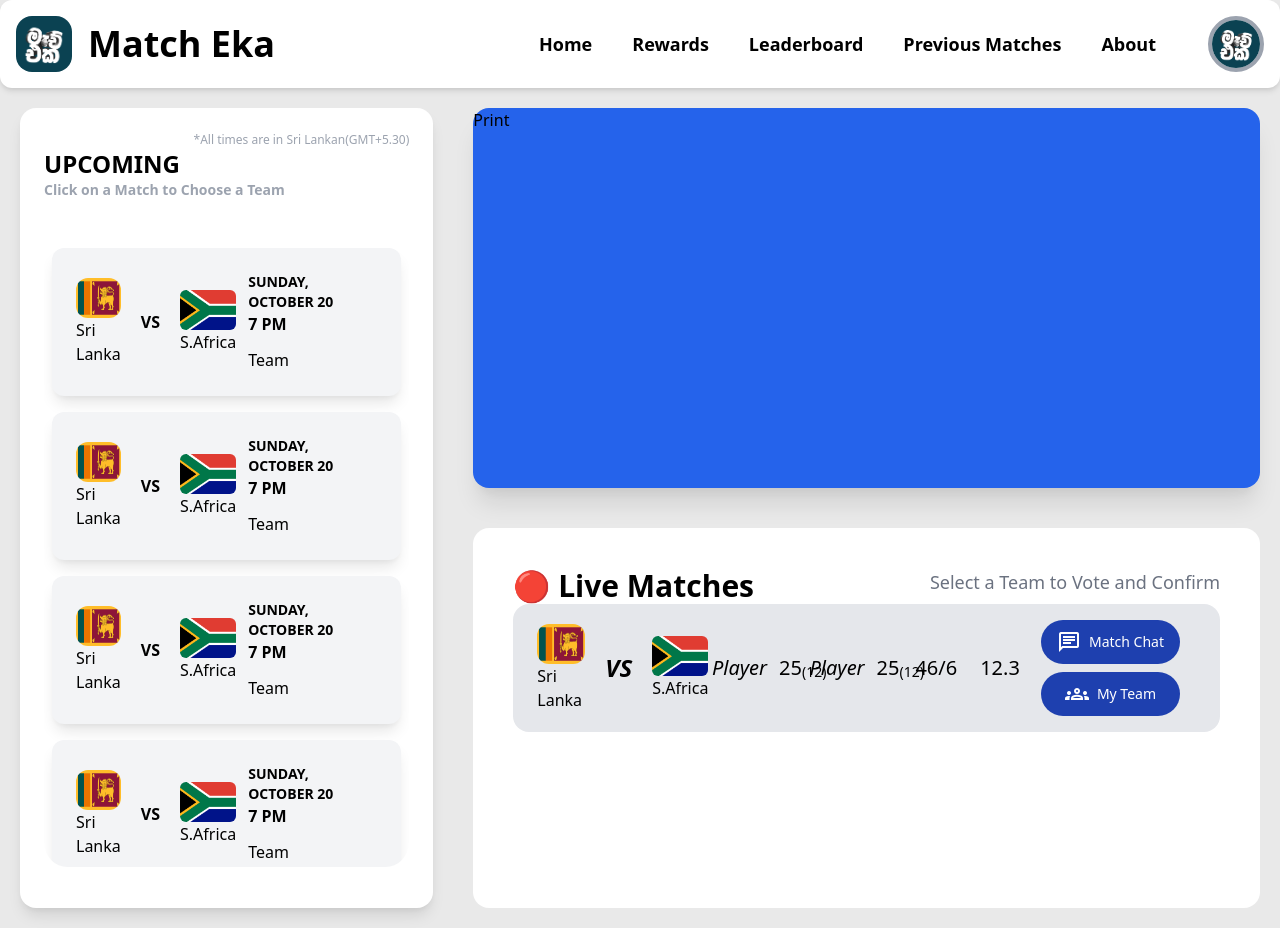
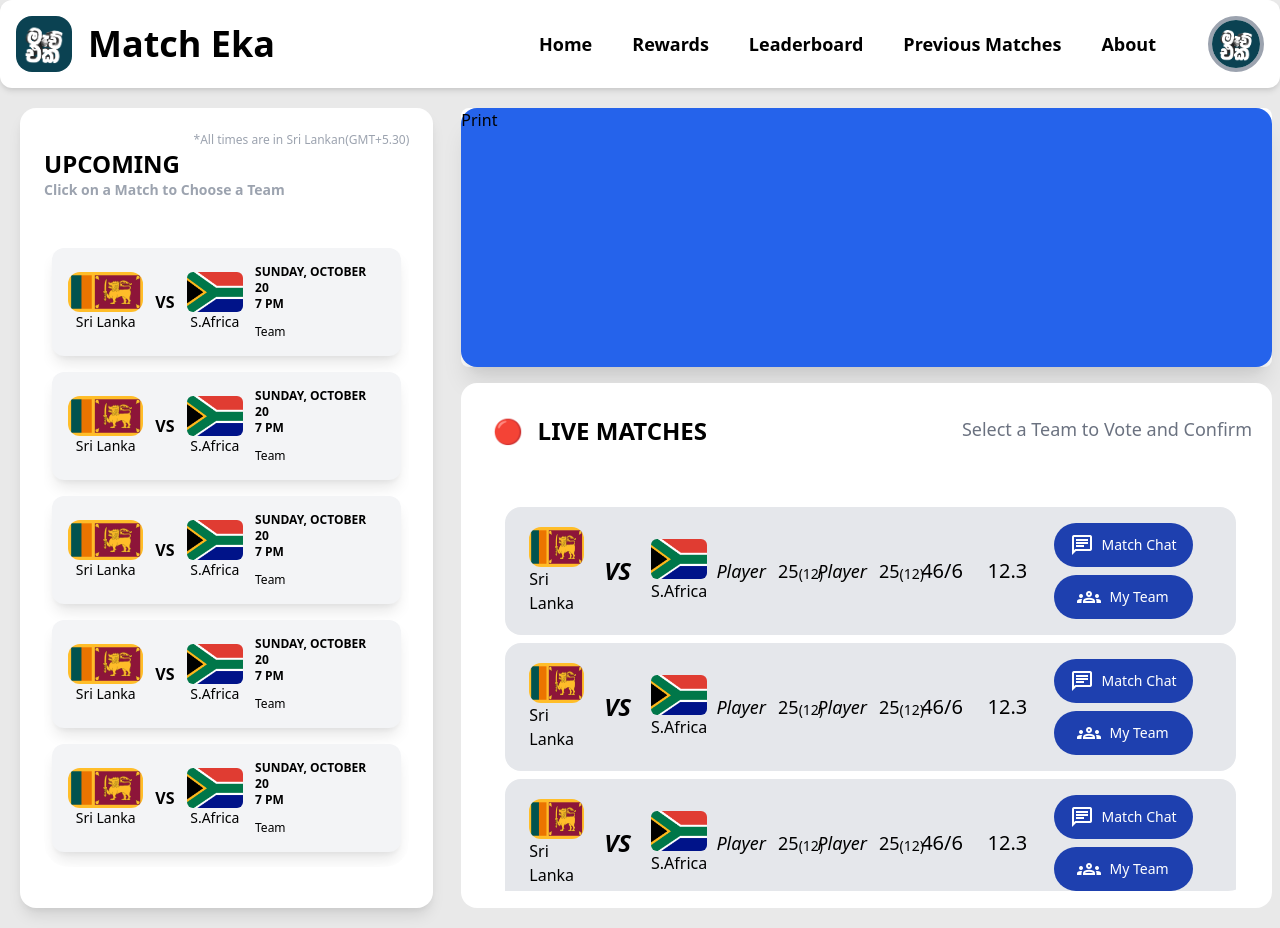
Before and after one commit to SeyCompLk/MatchEka-Website, a React (Create React App) app: page / in a window 1280 px wide. Built offline with nearby package versions, Linux system fonts and the light colour scheme.

Commit message:
Added Live Match SCroll Effect

```diff
--- a/src/components/Home/AddSlide.tsx
+++ b/src/components/Home/AddSlide.tsx
@@ -112,7 +112,7 @@ export const Card = () => {
 
 const AddSlide: React.FC = () => {
   return (
-    <div className="h-full w-full rounded-2xl shadow-xl bg-blue-600">
+    <div className="flex h-full w-full rounded-2xl shadow-xl bg-blue-600">
       Print
     </div>
   );
--- a/src/components/Home/LiveMatchList.tsx
+++ b/src/components/Home/LiveMatchList.tsx
@@ -4,10 +4,10 @@ import SLF from "./SL.jpg";
 import CHAT_ICO from "../../assets/icons/chat-ico.png";
 import GROUP_ICO from "../../assets/icons/group-ico.png";
 
-const LiveMatchTile: React.FC = () => {
+export const LiveMatchTile: React.FC = () => {
   return (
     <div>
-      <div className="rounded-2xl bg-gray-200 w-full h-full p-3">
+      <div className="rounded-2xl bg-gray-200 w-full h-full p-3 m-2">
         <div className="grid grid-cols-7">
           <div className="col-start-1 col-span-2 flex justify-between p-3 px-5 lg:p-2 lg:px-3">
             <div className="flex flex-wrap content-center">
@@ -33,13 +33,13 @@ const LiveMatchTile: React.FC = () => {
             </div>
           </div>
           <div className="flex col-start-3 items-center font-medium justify-center">
-            <span className="font-light text-xl italic mr-3">Player</span>
-            <span className="text-xl">25</span>{" "}
+            <span className="font-light xl:text-lg 2xl:text-xl italic mr-3">Player</span>
+            <span className="xl:text-lg 2xl:text-xl">25</span>{" "}
             <sub className="text-sm font-extralight">(12)</sub>
           </div>
           <div className="flex col-start-4 items-center font-medium justify-center">
-            <span className="font-light text-xl italic mr-3">Player</span>
-            <span className="text-xl">25</span>{" "}
+            <span className="font-light xl:text-lg 2xl:text-xl italic mr-3">Player</span>
+            <span className="xl:text-lg 2xl:text-xl">25</span>{" "}
             <sub className="text-sm font-extralight">(12)</sub>
           </div>
           <div className="flex col-start-5 items-center font-medium justify-center">
@@ -68,16 +68,35 @@ const LiveMatchTile: React.FC = () => {
 
 const LiveMatchList: React.FC = () => {
   return (
-    <div className="rounded-2xl bg-white w-full h-full p-10">
-      <div className="w-full inline-flex justify-between">
-        <h1 className="col-start-1 text-3xl">
-          🔴<span className="font-bold"> Live Matches</span>
-        </h1>
-        <h6 className="col-start-2 text-gray-500 text-lg">
-          Select a Team to Vote and Confirm
-        </h6>
+    <div className="lg:h-full">
+      <div className="relative rounded-2xl bg-white w-full h-full p-5">
+        <div className="relative w-full pt-3 pl-3 inline-flex justify-between">
+          <h1 className="text-2xl">
+            🔴<span className="font-bold pl-2"> LIVE MATCHES</span>
+          </h1>
+          <h6 className="text-gray-500 text-lg">
+            Select a Team to Vote and Confirm
+          </h6>
+        </div>
+        <div className="relative mt-10 block p-3 overflow-y-scroll h-5/6 rounded-3xl px-4 pr-6 pb-1 scrollbar-thin scrollbar-track-white scrollbar-thumb-gray-400">
+          <LiveMatchTile/>
+          <LiveMatchTile/>
+          <LiveMatchTile/>
+          <LiveMatchTile/>
+          <LiveMatchTile/>
+        </div>
       </div>
-      <LiveMatchTile />
+      <div className="lg:hidden rounded-2xl bg-white w-full h-full p-10">
+        <div className="w-full">
+          <h1 className="col-start-1 text-lg">
+            <span className="text-lg">🔴</span> <span className="font-bold"> Live Matches</span>
+          </h1>
+          <h6 className="col-start-2 text-gray-500 text-lg">
+            Select a Team to Vote and Confirm
+          </h6>
+        </div>
+        <LiveMatchTile/>
+      </div>
     </div>
   );
 };
--- a/src/components/Home/UpcomingMatchList.tsx
+++ b/src/components/Home/UpcomingMatchList.tsx
@@ -13,25 +13,16 @@ const UpcomingMatches: React.FC = () => {
           Click on a Match to Choose a Team
         </p>
       </div>
-      <div className="mt-10 relative overflow-y-scroll overflow-x-visible h-5/6 rounded-3xl px-2 scrollbar-thin scrollbar-track-white scrollbar-thumb-gray-400">
+      <div className="block mt-10 relative overflow-y-scroll overflow-x-visible h-5/6 rounded-3xl px-2 scrollbar-thin scrollbar-track-white scrollbar-thumb-gray-400">
         <VersusTile />
-        <br />
         <VersusTile />
-        <br />
         <VersusTile />
-        <br />
         <VersusTile />
-        <br />
         <VersusTile />
-        <br />
         <VersusTile />
-        <br />
         <VersusTile />
-        <br />
         <VersusTile />
-        <br />
         <VersusTile />
-        <br />
         <VersusTile />
       </div>
     </div>
--- a/src/components/Home/VersusTile.tsx
+++ b/src/components/Home/VersusTile.tsx
@@ -4,30 +4,30 @@ import SLF from './SL.jpg';
 
 const VersusTile: React.FC = () => {
   return (
-    <div className="relative inline-flex justify-between h-30 w-full p-6 my-2 bg-gray-100 shadow-lg rounded-xl">
+    <div className="relative inline-flex justify-between h-30 w-full p-4 xl:p-4 2xl:p-6 my-2 bg-gray-100 shadow-lg rounded-xl">
       <div className="flex justify-between">
         <div className="flex flex-wrap content-center">
           <div className="content-center items-start">
             <div className="flex justify-center">
               <img src={SLF} alt="Sri Lanka" className="h-10 w-18 rounded-xl" />
             </div>
-            <p className="flex justify-center font-medium">Sri Lanka</p>
+            <p className="flex justify-center text-xs xl:text-sm 2xl:text-base font-medium">Sri Lanka</p>
           </div>
         </div>
-        <h3 className="flex flex-wrap content-center mx-5 font-bold">VS</h3>
+        <h3 className="flex flex-wrap content-center lg:text-sm xl:text-base 2xl:text-lg lg:mx-1 xl:mx-3 2xl:mx-5 font-bold">VS</h3>
         <div className="flex flex-wrap content-center">
           <div className="content-center items-start">
             <div className="flex justify-center">
               <img src={SAF} alt="SA" className="h-10 w-18 rounded-md" />
             </div>
-            <p  className="flex justify-center font-medium">S.Africa</p>
+            <p  className="flex justify-center text-xs xl:text-sm 2xl:text-base font-medium">S.Africa</p>
           </div>
         </div>
       </div>
-      <div className="mr-4 ml-3">
-        <div className="text-sm font-bold">SUNDAY, OCTOBER 20</div>
-        <div className="font-semibold">7 PM</div>
-        <div className="pt-3">Team</div>
+      <div className="xl:mr-2 2xl:mr-4 ml-3">
+        <div className="text-xs 2xl:text-sm font-bold">SUNDAY, OCTOBER 20</div>
+        <div className="text-xs 2xl:text-sm font-semibold">7 PM</div>
+        <div className="text-xs 2xl:text-sm pt-3">Team</div>
       </div>
     </div>
   );
--- a/src/pages/Home.tsx
+++ b/src/pages/Home.tsx
@@ -1,42 +1,46 @@
-import React from "react";
+import React,{useState} from "react";
 import UpcomingMatches from "../components/Home/UpcomingMatchList";
 import AddSlide from "../components/Home/AddSlide";
-import LiveMatchList from "../components/Home/LiveMatchList";
+import LiveMatchList,{LiveMatchTile} from "../components/Home/LiveMatchList";
 
 const Home:React.FC = () => {
 
+    const [isLive, setIsLive] = useState<boolean>(true);
+    const [btnColors, setButtonColors] = useState<Array<string>>(['lightblue','white']);
+
     return (
         <div>
-            <div className="hidden lg:grid lg:grid-cols-3 lg:m-5">
-                <div className="lg:col-start-1 lg:w-full">
+            <div className="hidden lg:grid grid-cols-3 m-5 ">
+                <div className="col-start-1 w-full h-screen">
                     <UpcomingMatches/>
                 </div>
-                <div className="lg:col-start-2 lg:col-span-2 lg:w-full lg:mx-5">
-                    <div className="row-start-2 col-start-2 lg:w-full lg:row-start-1 lg:h-3/6">
-                        <div className="lg:h-full lg:pb-5 lg:pl-5 lg:pr-5">
+                <div className="relative col-start-2 col-span-2 w-full mx-5 h-screen">
+                    <div className="h-2/6 pl-2 pr-2 pb-2">
+                        <div className="bg-white h-full rounded-lg">
                             <AddSlide/>
                         </div>
                     </div>
-                    <div className="lg:w-full lg:row-start-2 lg:h-3/6">
-                        <div className="lg:h-full lg:pt-5 lg:pl-5 lg:pr-5">
+                    <div className="h-4/6 pt-2 pl-2 pr-2">
                         <LiveMatchList/>
                     </div>
                 </div>
             </div>
-            </div>
-            <div className="lg:hidden grid grid-flow-row auto-rows-max h-screen w-full mt-5">
-                <div className="w-full row-start-1 row-span-2 px-2 py-3">
+            <div className="lg:hidden grid grid-rows-6 h-screen w-full mt-5">
+                <div className="w-full h-full row-start-1 row-span-2 px-2 py-3">
                     <AddSlide/>
                 </div>
-                <br/>
-                <div className="w-full row-start-3 flex justify-center items-end">
-                    <div className="bg-blue-600 rounded-3xl w-6/12 grid grid-cols-2 overflow-hidden h-3/6">
-                        <button className="flex justify-center items-center object-fill font-semibold border-r-2 border-black w-full h-full bg-white">Live</button>
-                        <button className="flex justify-center items-center object-fill font-semibold  border-black w-full h-full bg-blue-500">Upcoming</button>
+                <div className="row-start-3 row-span-4 grid grid-rows-6 h-screen pt-2">
+                    <div id='lu-btn' className="w-full row-start-1 flex justify-center items-end">
+                        <div className="bg-blue-600 rounded-3xl w-6/12 grid grid-cols-2 overflow-hidden h-11">
+                            <button id='live-btn' onClick={()=>{setIsLive(!isLive);setButtonColors(['white', btnColors[0]]); const btn = document.getElementById('lu-btn');btn?.scrollIntoView({behavior:"smooth"})}} style={{backgroundColor: btnColors[0]}} className="flex justify-center flex-shrink-0 items-center object-fill font-semibold border-r-2 border-black w-full h-full bg-white">Live</button>
+                            <button id='upcoming-btn' onClick={()=>{setIsLive(!isLive);setButtonColors([btnColors[1], 'light-blue'])}} style={{backgroundColor: btnColors[1]}} className="flex justify-center items-center object-fill font-semibold  border-black w-full h-full bg-blue-500">Upcoming</button>
                         </div>
                     </div>
-                <div className="w-full row-start-4 row-span-3 px-2 py-3">
-                    <AddSlide/>
+                    <div className="w-full row-start-2 row-span-5 px-2 py-3">
+                        <div className="p-2 w-full h-full">
+                            {isLive ? <div className="h-full"><AddSlide/><AddSlide/></div> : <div className="h-full"><LiveMatchList/></div>}
+                        </div>
+                    </div>
                 </div>
             </div>
         </div>
@@ -46,19 +50,22 @@ const Home:React.FC = () => {
 export default Home;
 
 /*
-<div>
-            <div className="w-full flex">
-                <div className="inline-block">
-                    <UpcomingMatches/>
+                        <div className="h-3/6 p-2 overflow-y-scroll">
+                            <div className="bg-yellow-300 rounded-lg contents">
+                                <LiveMatchList/>
                             </div>
-                <div className="inline-block">
+                        </div>
+*/
+
+/*
                         <div className="w-full h-3/6">
-                        <AddSlide/>
-                    </div>
-                    <div className="w-full h-3/6">
+                            <div className="h-full pb-5 pl-5 pr-5">
                                 <AddSlide/>
                             </div>
                         </div>
+                        <div className="w-full h-5/6">
+                            <div className="h-full pt-5 pl-5 pr-5">
+                                <AddSlide/>
                             </div>
                         </div>
  */
```
Lines whose indentation alone changed are shown as unchanged.
